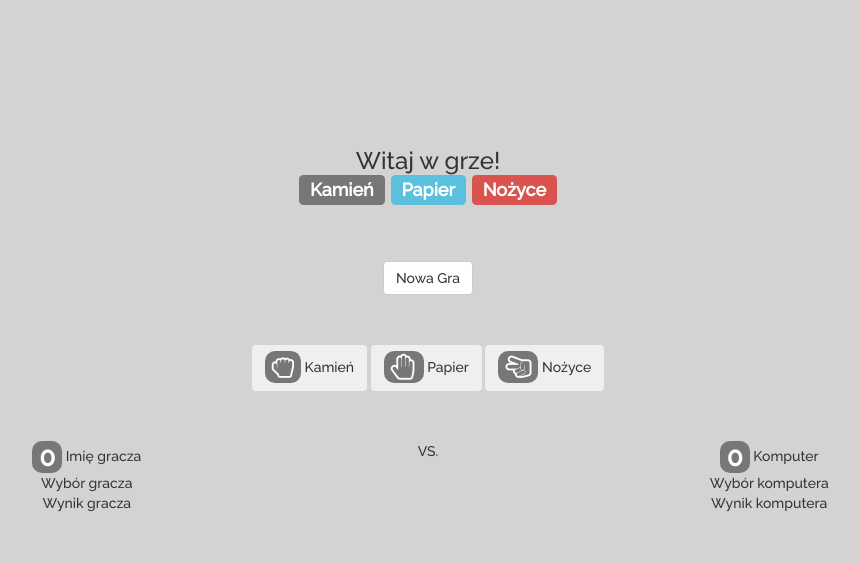
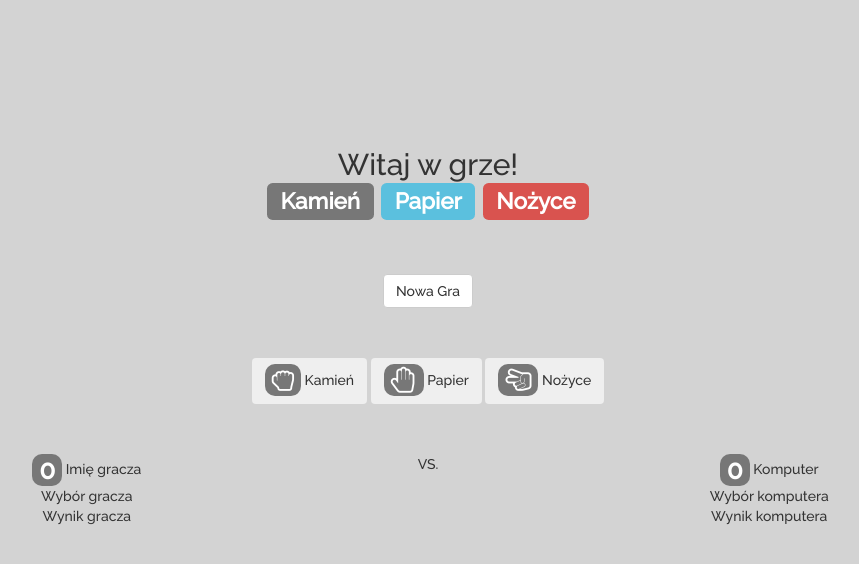
Before and after one commit to MrSTALIN/MrSTALIN.github.io, a plain HTML site: page index.html in a window 1280 px wide. Shown: the whole page, without its empty margins (212-1071 px from the left). Drawn offline with nearby package versions, Linux system fonts and the light colour scheme.

Commit message:
Initial commit

```diff
--- a/index.html
+++ b/index.html
@@ -14,12 +14,12 @@
 	<section>
 		<div class="welcome-title">
 			<div class="container">
-				<h3 class="text-center">
+				<h2 class="text-center">
 					Witaj w grze!<br>
 					<span class="label label-default">Kamień</span>
 					<span class="label label-info">Papier</span>
 					<span class="label label-danger">Nożyce</span>
-				</h3>
+				</h2>
 			</div>
 		</div>
 	</section>
```
